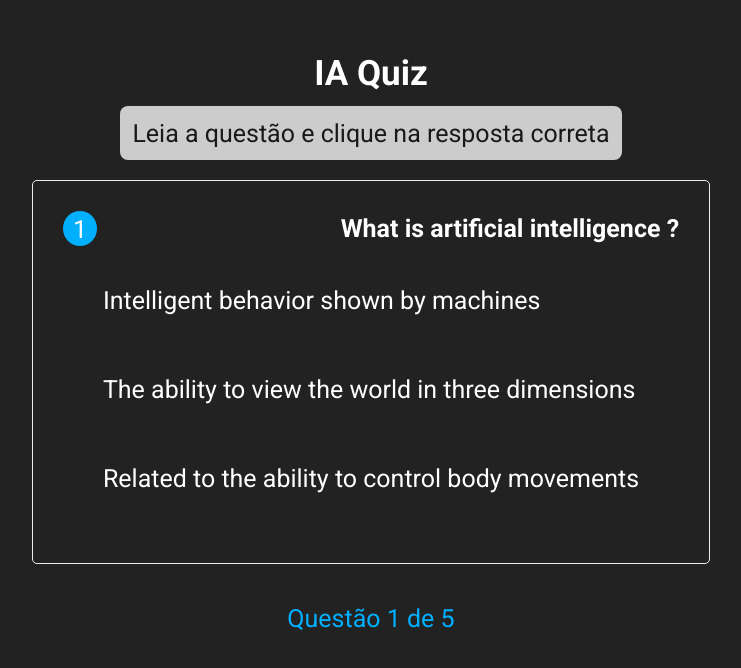
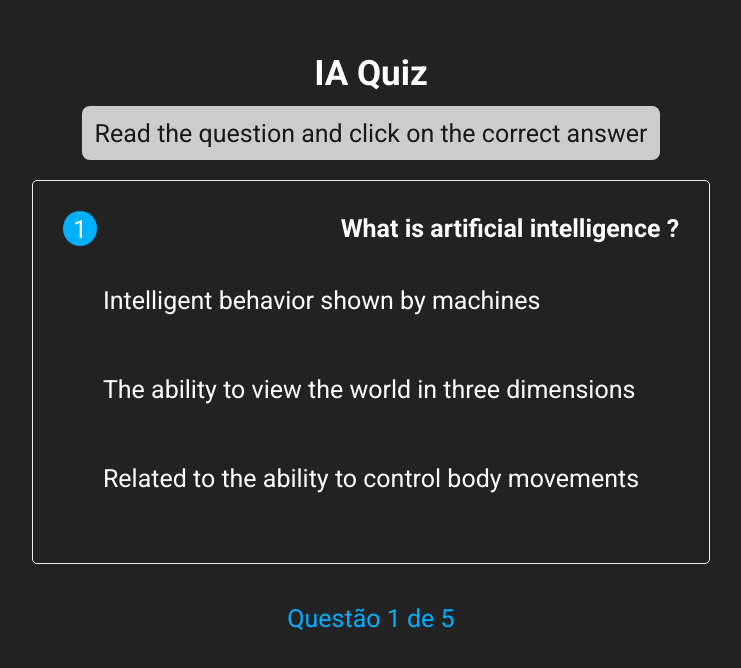
Before and after one commit to Emerson05/Quiz-English, a plain HTML site: page index.html in a window 1280 px wide. Shown: the whole page, without its empty margins (269-1010 px from the left). Drawn offline with Linux system fonts and the light colour scheme.

Commit message:
Update index.html

```diff
--- a/index.html
+++ b/index.html
@@ -18,7 +18,7 @@
             <h1> IA Quiz </h1>
 
             <article class='centro' id='instrucoes'>
-                Leia a questão e clique na resposta correta
+                Read the question and click on the correct answer
             </article>
 
             <article class='questoes'>
```
